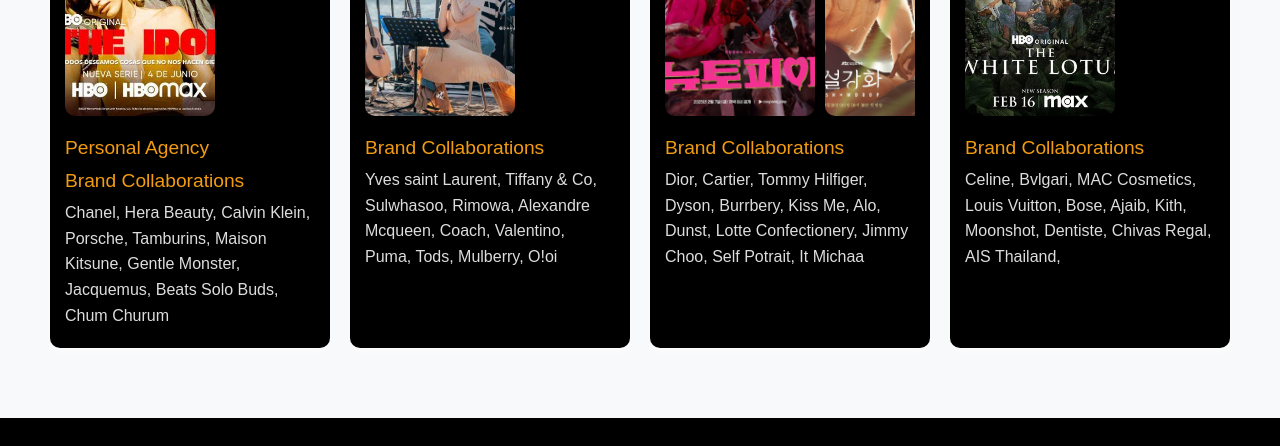
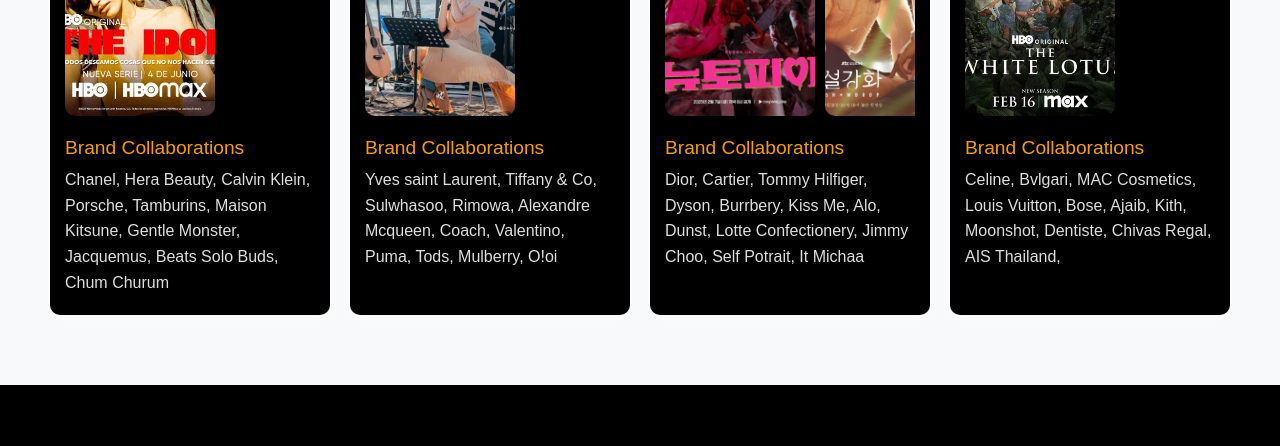
Before and after one commit to NisaMalahayati/MD-Entertainment, a plain HTML site: page MD-Entertainment/porto.html in a window 1280 px wide. Shown: the part 3160-3606 px from the top of the page. Drawn offline with nearby package versions, Linux system fonts and the light colour scheme.

Commit message:
Update porto.html (Delete h3)

```diff
--- a/MD-Entertainment/porto.html
+++ b/MD-Entertainment/porto.html
@@ -123,7 +123,7 @@
                         <div class="carousel">
                             <img src="asset/The idol.jpeg" alt="Sleep" />
                             </div>
-                            <h3>Personal Agency</h3>
+
                         <h3>Brand Collaborations</h3>
                         <p>Chanel, Hera Beauty, Calvin Klein, Porsche, Tamburins, Maison Kitsune, Gentle Monster, Jacquemus, Beats Solo Buds, Chum Churum</p>
                        </div>
```
